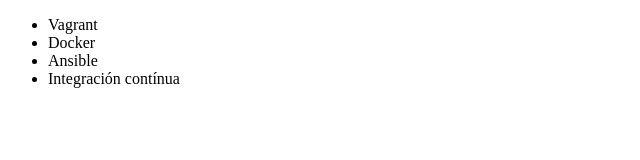
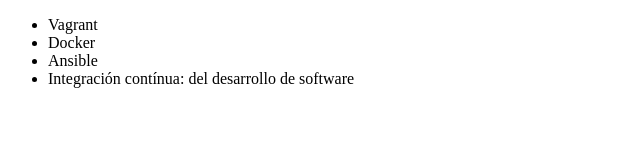
Before and after one commit to Nicolas1671/Alura-Latam, a plain HTML site: page Index.html in a window 1280 px wide. Shown: the whole page, without its empty margins (0-640 px from the left). Drawn offline with Linux system fonts and the light colour scheme.

Commit message:
Renombrando curso

```diff
--- a/Index.html
+++ b/Index.html
@@ -9,7 +9,7 @@
          <li> Vagrant </li>
          <li> Docker </li>
          <li> Ansible </li>
-         <li> Integración contínua </li>
+         <li> Integración contínua: del desarrollo de software</li>
      </ul>
 </body>
 </html>
```
